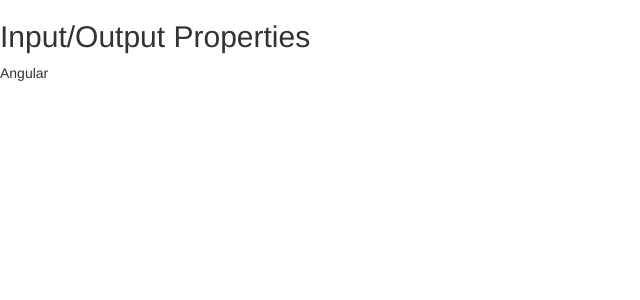
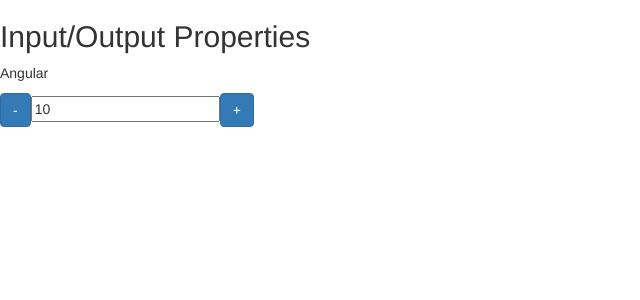
Before and after one commit to thonecardoso/angular-data-binding, an Angular app: page / in a window 1280 px wide. Shown: the top 300 px of the page, without its empty margins (0-640 px from the left). Built offline with nearby package versions, Linux system fonts and the light colour scheme.

Commit message:
Emitindo eventos aula 14

```diff
--- a/src/app/app.module.ts
+++ b/src/app/app.module.ts
@@ -7,12 +7,14 @@
 import {FormsModule} from '@angular/forms';
 import {MeuFormModule} from './meu-form/meu-form.module';
 import { InputPropertyComponent } from './input-property/input-property.component';
+import { OutputPropertyComponent } from './output-property/output-property.component';
 
 @NgModule({
   declarations: [
     AppComponent,
     DataBindingComponent,
-    InputPropertyComponent
+    InputPropertyComponent,
+    OutputPropertyComponent
   ],
   imports: [
     BrowserModule,
--- a/src/app/data-binding/data-binding.component.html
+++ b/src/app/data-binding/data-binding.component.html
@@ -104,6 +104,10 @@
     <h2>Input/Output Properties</h2>
 
     <app-curso [nome]="nomeDoCurso"></app-curso>
+
+    <contador [valor]="valorInicial"
+              (mudouValor)="onMudouValor($event.novoValor)"
+    ></contador>
   </article>
 
 </section>
--- a/src/app/data-binding/data-binding.component.ts
+++ b/src/app/data-binding/data-binding.component.ts
@@ -12,7 +12,8 @@
   valorAtual = '';
   valorSalvo = '';
   isMouseOver = false;
-nomeDoCurso = 'Angular';
+  nomeDoCurso = 'Angular';
+  valorInicial = 10;
 
 
   constructor() {
@@ -49,4 +50,9 @@
     this.isMouseOver = !this.isMouseOver;
     console.log(this.isMouseOver);
   }
+
+  onMudouValor(evento: any){
+    console.log(evento);
+  }
+
 }
--- /dev/null
+++ b/src/app/output-property/output-property.component.html
@@ -0,0 +1,5 @@
+<div>
+  <button class="btn btn-primary" (click)="decrementa()">-</button>
+  <input type="text" [value]="valor" readonly>
+  <button class="btn btn-primary" (click)="incrementa()">+</button>
+</div>
--- /dev/null
+++ b/src/app/output-property/output-property.component.ts
@@ -0,0 +1,30 @@
+import {Component, Input, OnInit, EventEmitter, Output} from '@angular/core';
+
+@Component({
+  selector: 'contador',
+  templateUrl: './output-property.component.html',
+  styleUrls: ['./output-property.component.scss']
+})
+export class OutputPropertyComponent implements OnInit {
+
+  @Input() valor = 0;
+  @Output() mudouValor = new EventEmitter();
+
+
+  incrementa(): void {
+    this.valor++;
+    this.mudouValor.emit({novoValor: this.valor});
+  }
+
+  decrementa(): void {
+    this.valor--;
+    this.mudouValor.emit({novoValor: this.valor});
+  }
+
+  constructor() {
+  }
+
+  ngOnInit(): void {
+  }
+
+}
```
Also changed, not shown: src/app/output-property/output-property.component.scss (added), 1 other file (tests, documents, lock files or other folders).
